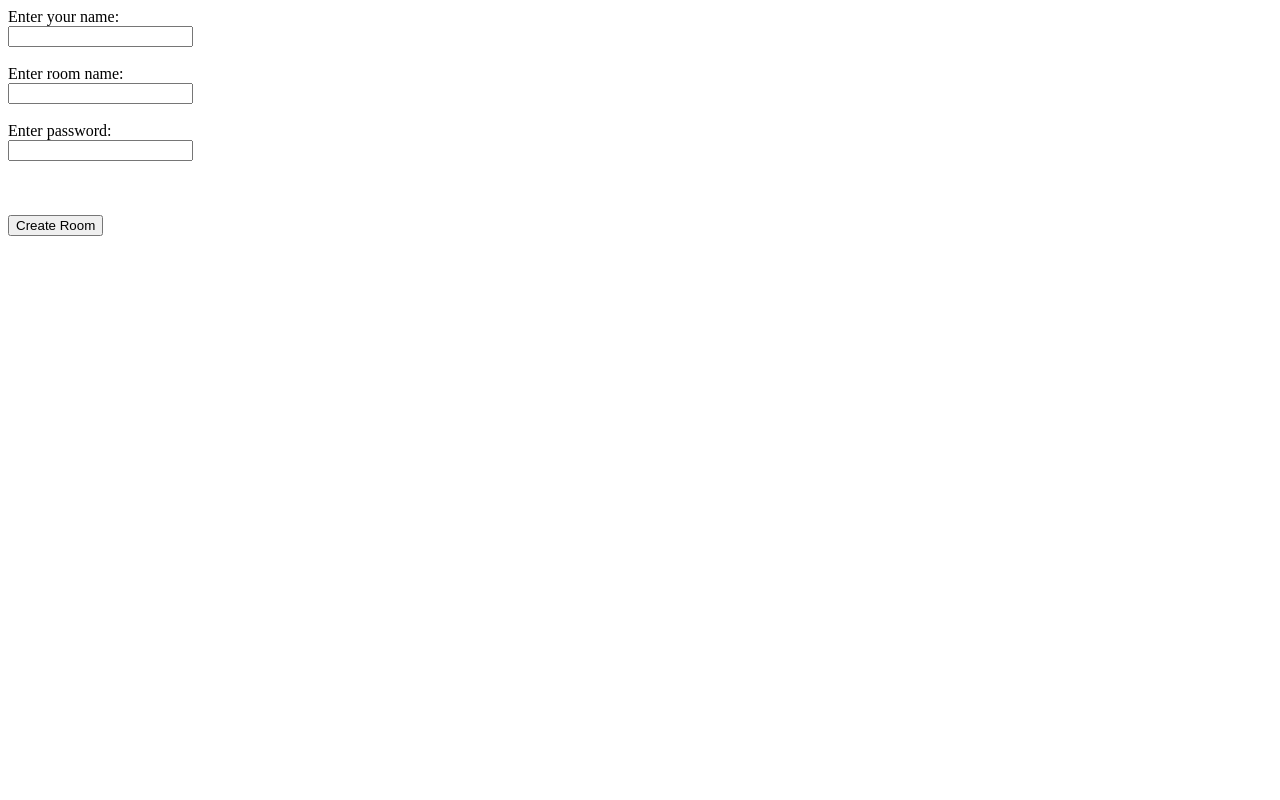
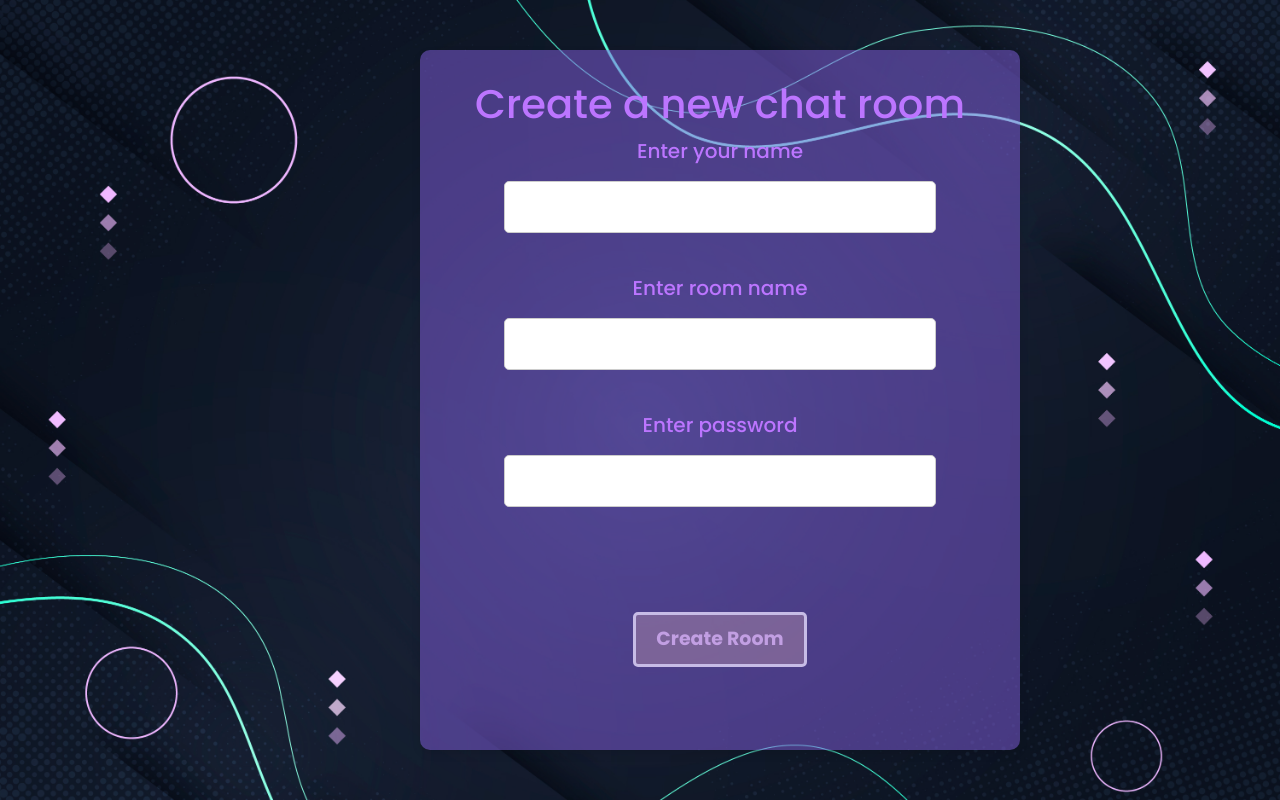
Before and after one commit to Prutha-Upadhyay/Python-Live-Chat-App-main, a Flask app: page /create-room in a window 1280 px wide. Run offline with Flask 3, Linux system fonts and the light colour scheme; some libraries are stand-ins or nearby versions.

Commit message:
Create chat room design

```diff
--- a/Python-Live-Chat-App-main/app.py
+++ b/Python-Live-Chat-App-main/app.py
@@ -267,6 +267,7 @@
 
 
 from datetime import datetime
+import re
 from flask import Flask, render_template, request, session, redirect, url_for
 from flask_socketio import join_room, leave_room, send, SocketIO
 from flask_sqlalchemy import SQLAlchemy
@@ -280,6 +281,7 @@ app.config["SQLALCHEMY_DATABASE_URI"] = "sqlite:///chatrooms.db"
 app.config["SQLALCHEMY_TRACK_MODIFICATIONS"] = False
 db = SQLAlchemy(app)
 socketio = SocketIO(app)
+
 
 
 class ChatRoom(db.Model):
@@ -304,6 +306,14 @@ class Message(db.Model):
 
 with app.app_context():
     db.create_all()
+    # Check if there are existing rooms in the database
+    if ChatRoom.query.count() == 0:
+        # If no rooms exist, initialize the room ID counter to 1
+        room_id_counter = 1
+    else:
+        # If rooms exist, find the maximum room ID and set the counter to 1 more than that
+        max_room_id = ChatRoom.query.order_by(ChatRoom.room_id.desc()).first().room_id
+        room_id_counter = int(max_room_id) + 1
 
 
 @app.route("/", methods=["GET", "POST"])
@@ -324,6 +334,7 @@ def home():
 
 @app.route("/create-room", methods=["GET", "POST"])
 def create_room():
+    global room_id_counter
     error = None
     if request.method == "POST":
         name = request.form.get("name")
@@ -333,12 +344,22 @@ def create_room():
         if not name or not room_name or not password:
             error = "Please fill out all fields."
         else:
-            room_id = random.randint(100, 999999)
-            chatroom = ChatRoom(name=room_name, room_id=room_id, password=password)
+            # room_id = random.randint(100, 999999)
+            # chatroom = ChatRoom(name=room_name, room_id=room_id, password=password)
+            # db.session.add(chatroom)
+            # db.session.commit()
+            # session["room"] = chatroom.room_id
+            # session["name"] = name
+            # return redirect(url_for("room"))
+
+            chatroom = ChatRoom(name=room_name, room_id=room_id_counter, password=password)
             db.session.add(chatroom)
             db.session.commit()
             session["room"] = chatroom.room_id
             session["name"] = name
+            session["room_name"] = chatroom.name
+            # Increment the room ID counter for the next room
+            room_id_counter += 1
             return redirect(url_for("room"))
 
     return render_template("create_room.html", error=error)
--- /dev/null
+++ b/Python-Live-Chat-App-main/static/css/create_room.css
@@ -0,0 +1,90 @@
+body {
+    /* background-color: #f5f5f5; */
+    background-image: url("gradient_1.jpg");
+    background-size: cover;
+    /* Center the background image */
+    padding: 20px;
+    font-family: Arial, sans-serif;
+}
+
+.create-room-form {
+    width: 300px;
+    margin: 50px auto;
+    padding: 20px;
+    /* border: 1px solid #ccc; */
+    border-radius: 5px;
+    background-color: #f9f9f9;
+    text-align: center;
+    color: #f9f9f9;
+}
+#c2 {
+    background-color:hsla(256, 68%, 63%, 0.5); /* Light gray background color */
+    padding: 30px; /* Add padding to create space around the content */
+    border-radius: 10px; /* Add rounded corners */
+    box-shadow: 0px 4px 8px rgba(0, 0, 0, 0.1); /* Add a subtle box shadow */
+    text-align: center; /* Center align text */
+    margin: 30px 100px 100px  400px; /* Add some marg*/
+    width: 600px;
+    height: 700px;
+    color: #bc75ff;
+    font-family: "Poppins", sans-serif;
+    font-style: normal;
+    /* font-variation-settings:
+    "slnt" 0; */
+    font-size: 20px;/* Larger font size for the heading */
+    margin-bottom: 20px;
+}
+
+#create-room-form label {
+    /* font-weight: bold; */
+    font-family: "Poppins", sans-serif;
+    font-style: normal;
+    font-optical-sizing: auto;
+    font-weight: 500;
+
+}
+#create-room-form input[type="text"],
+#create-room-form input[type="password"] {
+    font-family: "Poppins", sans-serif;
+    font-style: normal;
+    font-optical-sizing: auto;
+    font-weight: 500;
+    width: 80%;
+    padding: 10px;
+    margin-bottom: 10px;
+    border: 1px solid #ccc;
+    border-radius: 5px;
+    margin-top: 15px;
+    text-align: center;
+    color: black;
+}
+
+#create-room-form button {
+    padding: 10px 20px;
+    border-radius: 5px;
+    cursor: pointer;
+    text-align: center;
+    font-size: 19px;
+    font-weight: bold;
+    border: 3px solid #C7BCE6; /* Add a solid border to the button */
+    color: #c29fe3;
+    background-color: hsl(326, 24%, 68%,0.4);
+    cursor: pointer; /* Change cursor to pointer on hover */
+    transition: background-color 0.3s ease; /* Smooth transition for background color change */
+}
+
+#create-room-form button:hover {
+
+    background-color: #846B9C; /* Change background color on hover */
+    color: #fff; /* Change text color on hover */
+    border: 2px solid #846B9C;
+}
+
+#create-room-form span {
+    display: block;
+    margin-top: 5px;
+    font-size: 14px;
+}
+#he1{
+
+}
--- a/Python-Live-Chat-App-main/static/css/home.css
+++ b/Python-Live-Chat-App-main/static/css/home.css
@@ -5,8 +5,9 @@ body {
     /* Center the background image */
 
     padding: 20px;
-    font-family: Arial, sans-serif;
+    /* font-family: Arial, sans-serif; */
 }
+
 
 #c1 {
     background-color:hsl(205, 77%, 38%,0.6); /* Light gray background color */
--- a/Python-Live-Chat-App-main/templates/create_room.html
+++ b/Python-Live-Chat-App-main/templates/create_room.html
@@ -1,23 +1,63 @@
-
-{% extends "base.html" %}{% block content %}
-
-
-    <form action="/create-room" method="post">
-        <label for="name">Enter your name:</label><br>
-        <input type="text" id="name" name="name" required><br><br>
-        <label for="room_name">Enter room name:</label><br>
-        <input type="text" id="room_name" name="room_name" required><br><br>
-        <label for="password">Enter password:</label><br>
-        <input type="password" id="password" name="password" required><br><br>
-        <span id="password-validation"></span><br><br>
+{% extends "base.html" %} {% block content %}
+<!DOCTYPE html>
+<html lang="en">
+  <head>
+    <meta charset="UTF-8" />
+    <meta name="viewport" content="width=device-width, initial-scale=1.0" />
+    <title>Create Chat Room</title>
+    <!-- Link to your CSS file -->
+    <link
+      rel="stylesheet"
+      type="text/css"
+      href="{{ url_for('static', filename='css/create_room.css') }}"
+    />
+    <link
+      href="https://cdn.jsdelivr.net/npm/bootstrap@5.3.0-alpha1/dist/css/bootstrap.min.css"
+      rel="stylesheet"
+      integrity="sha384-KyZXEAg3QhqLMpG8r+Knujsl7/1L_dstPt3HV5HzF6Gvk/e3s4Wz6iJgD/+ub2oU"
+      crossorigin="anonymous"
+    />
+    <link rel="preconnect" href="https://fonts.googleapis.com" />
+    <link rel="preconnect" href="https://fonts.gstatic.com" crossorigin />
+    <link
+      href="https://fonts.googleapis.com/css2?family=Poppins:ital,wght@0,100;0,200;0,300;0,400;0,500;0,600;0,700;0,800;0,900;1,100;1,200;1,300;1,400;1,500;1,600;1,700;1,800;1,900&family=Roboto:ital,wght@0,100;0,300;0,400;0,500;0,700;0,900;1,100;1,300;1,400;1,500;1,700;1,900&display=swap"
+      rel="stylesheet"
+    />
+    <link
+      href="https://fonts.googleapis.com/css2?family=Inter:wght@100..900&display=swap"
+      rel="stylesheet"
+    />
+  </head>
+  <body>
+    <div id="c2">
+      <h1 id="he1">Create a new chat room</h1>
+      <form action="/create-room" method="post" id="create-room-form">
+        <label for="name" id="l">Enter your name</label>
+        <input type="text" id="name" name="name" required /><br /><br />
+        <label for="room_name" id="l">Enter room name</label>
+        <input
+          type="text"
+          id="room_name"
+          name="room_name"
+          required
+        /><br /><br />
+        <label for="password" id="l">Enter password</label>
+        <input
+          type="password"
+          id="password"
+          name="password"
+          required
+        /><br /><br />
+        <span id="password-validation"></span><br /><br />
         <button type="submit">Create Room</button>
       </form>
+    </div>
     <script>
-        const passwordInput = document.getElementById('password');
-        const passwordValidation = document.getElementById('password-validation');
-        const submitButton = document.getElementById('submit-btn');
+      const passwordInput = document.getElementById("password");
+      const passwordValidation = document.getElementById("password-validation");
+      const createRoomForm = document.getElementById("create-room-form");
 
-        passwordInput.addEventListener('input', function() {
+      passwordInput.addEventListener("input", function () {
         const password = this.value;
 
         // Password validation criteria
@@ -27,19 +67,36 @@
         const specialCharValid = /[!@#$%^&*()_+{}[\]:;.,<>/]/.test(password);
 
         // Display validation message based on criteria
-            if (lengthValid && uppercaseValid && lowercaseValid && specialCharValid) {
-                passwordValidation.textContent = 'Password is valid';
-                passwordValidation.style.color = 'green';
-                submitButton.disabled = false; // Enable button if password is valid
+        if (
+          lengthValid &&
+          uppercaseValid &&
+          lowercaseValid &&
+          specialCharValid
+        ) {
+          passwordValidation.textContent = "Password is valid";
+          passwordValidation.style.color = "lightgreen";
+          createRoomForm.classList.remove("was-validated");
         } else {
-                passwordValidation.textContent = 'Password must be at least 8 characters long and contain at least one uppercase letter, one lowercase letter, and one special character';
-                passwordValidation.style.color = 'red';
-                submitButton.disabled = true; // Disable button if password is invalid
+          passwordValidation.textContent =
+            "Password must be at least 8 characters long and contain at least one uppercase letter, one lowercase letter, and one special character";
+          passwordValidation.style.color = "red";
+          createRoomForm.classList.add("was-validated");
         }
+      });
+
+      createRoomForm.addEventListener("submit", function (event) {
+        // Prevent form submission if password is invalid
+        if (!passwordValidation.textContent.includes("valid")) {
+          event.preventDefault();
+          event.stopPropagation();
+        }
+
+        createRoomForm.classList.add("was-validated");
       });
     </script>
     {% if error %}
     <p>{{ error }}</p>
     {% endif %}
-
+  </body>
+</html>
 {% endblock %}
--- a/Python-Live-Chat-App-main/templates/home.html
+++ b/Python-Live-Chat-App-main/templates/home.html
@@ -22,7 +22,7 @@
       href="{{ url_for('static', filename='css/home.css') }}"
     />
   </head>
-  <body>
+  <body id="b1">
     <div class="container-fluid" id="c1">
       <h1 class="text-center mb-4">Welcome to the Chat Application</h1>
       <p class="lead text-center">Please choose an action below</p>
--- a/Python-Live-Chat-App-main/templates/room.html
+++ b/Python-Live-Chat-App-main/templates/room.html
@@ -1,6 +1,6 @@
 {% extends 'base.html' %} {% block content %}
 <div class="message-box">
-  <h2>Chat Room: {{ room_name }}</h2>
+  <h2>Chat Room: {{ room_name }} {{ code }}</h2>
   <div class="messages" id="messages">
     {% for msg in messages %}
     <div class="text">
@@ -17,6 +17,7 @@
       name="message"
       id="message"
     />
+    <ul id="mention-list"></ul>
     <button type="button" name="send" id="send-btn">Send</button>
     <div class="emoji-dropdown" id="emoji-dropdown">
       <button class="emoji-btn" onclick="toggleEmojiDropdown()">😀</button>
```
Also changed, not shown: Python-Live-Chat-App-main/static/css/5747802.jpg (added), Python-Live-Chat-App-main/static/css/6942.jpg (added), Python-Live-Chat-App-main/static/css/SL-043021-42650-08.jpg (added), Python-Live-Chat-App-main/static/css/gradient_1.jpg (added), instance/chatrooms.db, 1 other file. Lines whose indentation alone changed are shown as unchanged.
